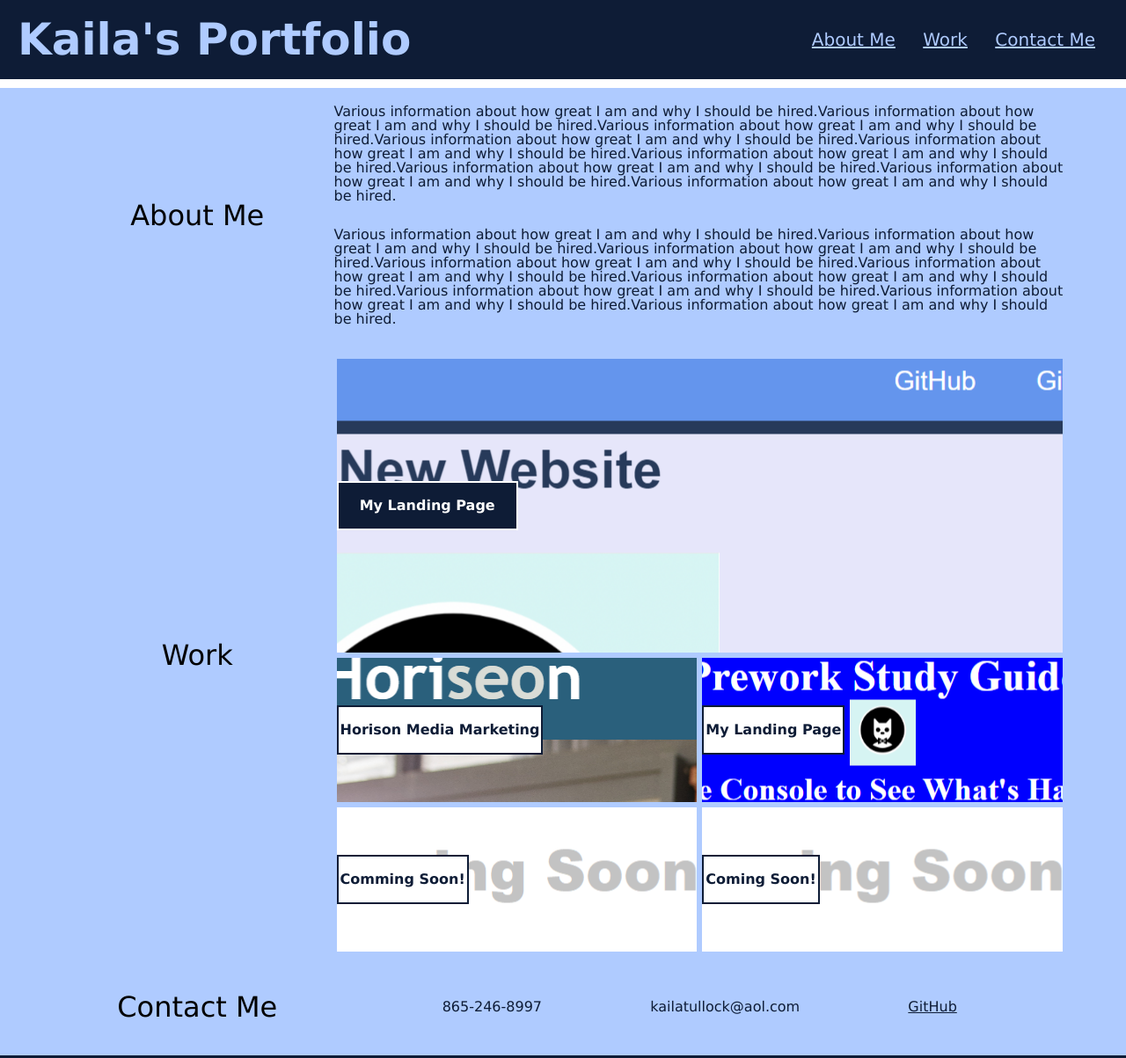
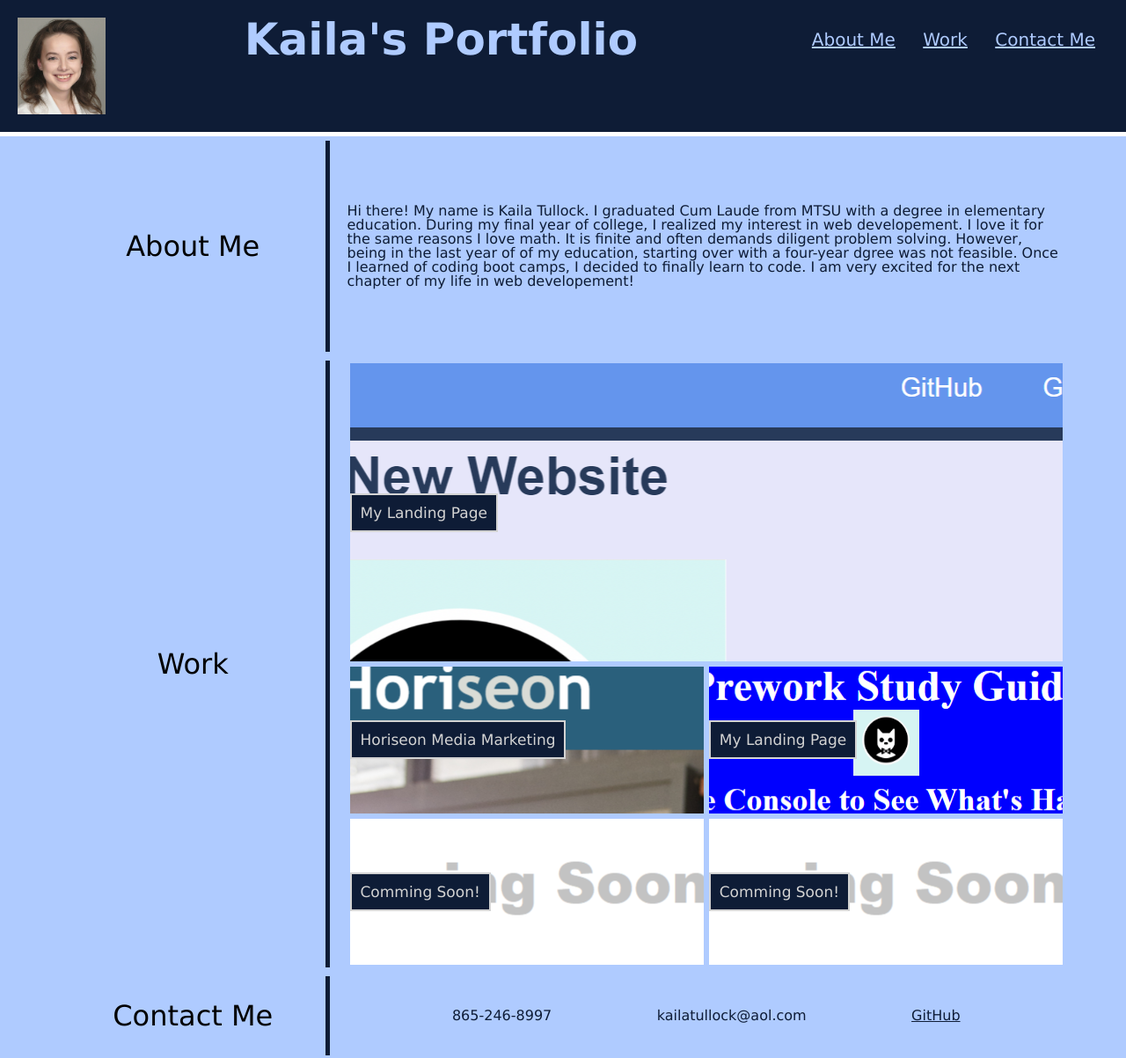
Before and after one commit to KTullock/portfolio, a plain HTML site: page index.html in a window 1280 px wide. Shown: the top 1203 px of the page at 88% size. Drawn offline with Linux system fonts and the light colour scheme.

Commit message:
finish html/css and add profile image

```diff
--- a/index.html
+++ b/index.html
@@ -11,25 +11,22 @@
 
 <body>
     <header>
+        <img src="./images/profile-pic.png" alt="A picture of me.">
         <h1>Kaila's Portfolio</h1>
         <nav>
             <ul>
                 <li>
-                    <a href="#about-me">About Me</a>
+                    <a href="#container-1">About Me</a>
                 </li>
                 <li>
-                    <a href="#work">Work</a>
+                    <a href="#container-2">Work</a>
                 </li>
                 <li>
-                    <a href="#contact-me">Contact Me</a>
+                    <a href="#container-3">Contact Me</a>
                 </li>
             </ul>
         </nav>
     </header>
-
-    <!-- <div class="subtitle">
-        <h2>Random Subtitle</h2>
-    </div> -->
 
     <main>
         <section id="container-1">
@@ -37,31 +34,13 @@
                 <h3>About Me</h3>
             </div>
             <div id="content-card-1">
-                <p>Various information about how great I am and why I should
-                    be hired.Various information about how great I am and
-                    why I should be hired.Various information about how
-                    great I am and why I should be hired.Various information
-                    about how great I am and why I should be hired.Various
-                    information about how great I am and why I should be
-                    hired.Various information about how great I am and
-                    why I should be hired.Various information about how
-                    great I am and why I should be hired.Various
-                    information about how great I am and why I should be
-                    hired.Various information about how great I am and
-                    why I should be hired.
-                </p>
-                <p>Various information about how great I am and why I should
-                    be hired.Various information about how great I am and
-                    why I should be hired.Various information about how
-                    great I am and why I should be hired.Various information
-                    about how great I am and why I should be hired.Various
-                    information about how great I am and why I should be
-                    hired.Various information about how great I am and
-                    why I should be hired.Various information about how
-                    great I am and why I should be hired.Various
-                    information about how great I am and why I should be
-                    hired.Various information about how great I am and
-                    why I should be hired.
+                <p>Hi there! My name is Kaila Tullock. I graduated Cum Laude from MTSU with a degree
+                    in elementary education. During my final year of college, I realized
+                    my interest in web developement. I love it for the same reasons I love
+                    math. It is finite and often demands diligent problem solving. However, being
+                    in the last year of of my education, starting over with a four-year dgree
+                    was not feasible. Once I learned of coding boot camps, I decided to finally
+                    learn to code. I am very excited for the next chapter of my life in web developement!
                 </p>
             </div>
         </section>
@@ -72,19 +51,29 @@
             </div>
             <div id="content-card-2">
                 <section class="card-1">
-                    <h4>My Landing Page</h4>
+                    <form action="https://ktullock.github.io/mini-project/">
+                        <input type="submit" value="My Landing Page" class="button" />
+                    </form>
                 </section>
                 <section class="card-2">
-                    <h4>Horison Media Marketing</h4>
+                    <form action="https://ktullock.github.io/horiseon-media-marketing/">
+                        <input type="submit" value="Horiseon Media Marketing" class="button" />
+                    </form>
                 </section>
                 <section class="card-3">
-                    <h4>My Landing Page</h4>
+                    <form action="https://ktullock.github.io/prework-study-guide/">
+                        <input type="submit" value="My Landing Page" class="button" />
+                    </form>
                 </section>
                 <section class="card-4">
-                    <h4>Comming Soon!</h4>
+                    <form action="none">
+                        <input type="button" value="Comming Soon!" class="button" />
+                    </form>
                 </section>
                 <section class="card-5">
-                    <h4>Coming Soon!</h4>
+                    <form action="none">
+                        <input type="button" value="Comming Soon!" class="button" />
+                    </form>
                 </section>
             </div>
         </section>
--- a/style.css
+++ b/style.css
@@ -1,5 +1,5 @@
-/* HEADER CODE */
 
+/* the universal selector sets the font-family of the whole website */
 * {
     font-family:'Lucida Sans', 'Lucida Sans Regular', 'Lucida Grande', 'Lucida Sans Unicode', Geneva, Verdana, sans-serif;
 }
@@ -8,6 +8,7 @@ body {
     background-color: #AFCBFF;
 }
 
+/* applies settings to the header and footer */
 header,
 footer {
     width: 100%;
@@ -16,7 +17,7 @@ footer {
     padding: 20px;
     background-color: #0E1C36;
     color: #AFCBFF;
-    border-bottom: 10px solid white;
+    border-bottom: 5px solid white;
     font-family:'Franklin Gothic Medium', 'Arial Narrow', Arial, sans-serif;
 }
 
@@ -25,11 +26,17 @@ footer {
     border-bottom: none;
 }
 
+/* applies settings to the content within the header */
+header img {
+    width: 100px;
+    height: auto;
+    max-height: 110px;
+}
+
 header h1 {
     display: inline-block;
     font-size: 50px;
 }
-
 
 header nav {
     padding: 15px;
@@ -50,11 +57,7 @@ header nav ul li a {
     color:#AFCBFF
 }
 
-
-/* MAIN CODE */
-
-/* CONTAINERS */
-
+/* applies settings to each section within the main element */
 #container-1,
 #container-2,
 #container-3 {
@@ -68,12 +71,11 @@ header nav ul li a {
     flex-wrap: wrap;
 }
 
-#container-1{
-    height: 300px;
-
+#container-1 {
+    height: 250px;
 }
 
-#container-2{
+#container-2 {
     height: 700px;
 }
 
@@ -81,14 +83,13 @@ header nav ul li a {
     height: 100px;
 }
 
-
-/* TITLE CARDS */
-
+/* applies settings to the title cards of each section */
 #title-card-1,
 #title-card-2,
 #title-card-3 {
+    margin-bottom: 10px;
     height: 100%;
-    border-bottom: 10px solid #AFCBFF;
+    border-right: 5px solid #0E1C36;
     display: flex;
     flex-direction: row;
     justify-content: center;
@@ -98,15 +99,13 @@ header nav ul li a {
     flex-grow: 1;
 }
 
-
-/* CONTENT CARDS */
-
+/* applies settings to the content cards of each section */
 #content-card-1,
 #content-card-2,
 #content-card-3 {
+    margin-left: 20px;
     width: auto;
     height: 100%;
-    border-bottom: 10px solid #AFCBFF;
     display: flex;
     flex-direction: row;
     justify-content: space-evenly;
@@ -120,9 +119,26 @@ header nav ul li a {
     align-items: center;
 }
 
-#container-1 div h3,
-#container-2 div h3,
-#container-3 div h3 {
+#content-card-1 {
+    justify-content: space-around;
+}
+
+#content-card-1 p,
+#content-card-3 p {
+    padding: 5px 0 5px 0;
+    color: #0E1C36;
+    height: fit-content;
+    width: fit-content;
+}
+
+#content-card-3 p a {
+    color: #0E1C36;
+}
+
+/* applies settings to headings within the title card */
+#title-card-1 h3,
+#title-card-2 h3,
+#title-card-3 h3 {
     font-size:xx-large;
     font-weight: 100;
     background-color: #AFCBFF;
@@ -130,6 +146,7 @@ header nav ul li a {
     width: fit-content;
 }
 
+/* applies settings to the cards displaying my project images */
 .card-1,
 .card-2,
 .card-3,
@@ -147,13 +164,14 @@ header nav ul li a {
     align-items: center;
 }
 
-
 .card-2,
 .card-3,
 .card-4,
 .card-5 {
     width: 50%;
+    /* width: 100%; */
     height: 25%;
+    /* height: 19%; */
 }
 
 .card-1 {
@@ -176,40 +194,72 @@ header nav ul li a {
     background-image: url(./images/coming-soon.png);
 }
 
-#content-card-1 p,
-#content-card-3 p {
-    padding: 5px 0 5px 0;
-    color: #0E1C36;
-    height: fit-content;
-    width: fit-content;
+/* applies settings to the buttons linked to my project pages */
+.button {
+    font-size: 17px;
+    text-align: center;
+    color: lightgray;
+    background-color: #0E1C36;
+    border: 2px solid lightgray;
+    min-width:fit-content;
+    padding: 10px;
 }
 
-#content-card-3 p a {
-    color: #0E1C36;
+.button:hover {
+    color: gray;
+    background-color: black;
+    border-color: gray;
 }
 
-.card-1 h4,
-.card-2 h4,
-.card-3 h4,
-.card-4 h4,
-.card-5 h4 {
-    color: white;
-    background-color: #0E1C36;
-    line-height: 300%;
-    text-align: center;
-    border: 2px solid white;
-    height: fit-content;
-    width: 25%;
-    min-width:fit-content;
-    padding: 2px;
+/* adjusts the settings for the nav bar to go from a row to a column */
+@media screen and (max-width: 915px) {
+    header nav {
+        padding: 0;
+
+    }
+
+    header nav ul {
+        display: flex;
+        flex-direction: column;
+        justify-content: space-between;
+    }
+
+    header nav ul li {
+        height: fit-content;
+        width: fit-content;
+        padding: 5px;
+
+    }
 }
 
-.card-2 h4,
-.card-3 h4,
-.card-4 h4,
-.card-5 h4 {
-    color: #0E1C36;
-    background-color: white;
-    border: 2px solid #0E1C36;
+/* adjust the settings for the project picture cards to be smaller and orient
+from a row to a column depending on the screen size */
+@media (max-width: 768px) {
+    .card-1,
+    .card-2,
+    .card-3,
+    .card-4,
+    .card-5 {
+        height: 24%;
+    }
 
+    .card-2,
+    .card-3,
+    .card-4,
+    .card-5 {
+        width: 100%;
+        height: 19%;
+    }
+
+    #content-card-3 {
+        flex-direction: column;
+    }
 }
+
+/* adjust the settings for the "About Me" paragraph container to get bigger
+when the screen becomes too small */
+@media (max-width: 522px) {
+    #container-1 {
+        height: 400px;
+    }
+}
```
Also changed, not shown: images/profile-pic.png (added).
